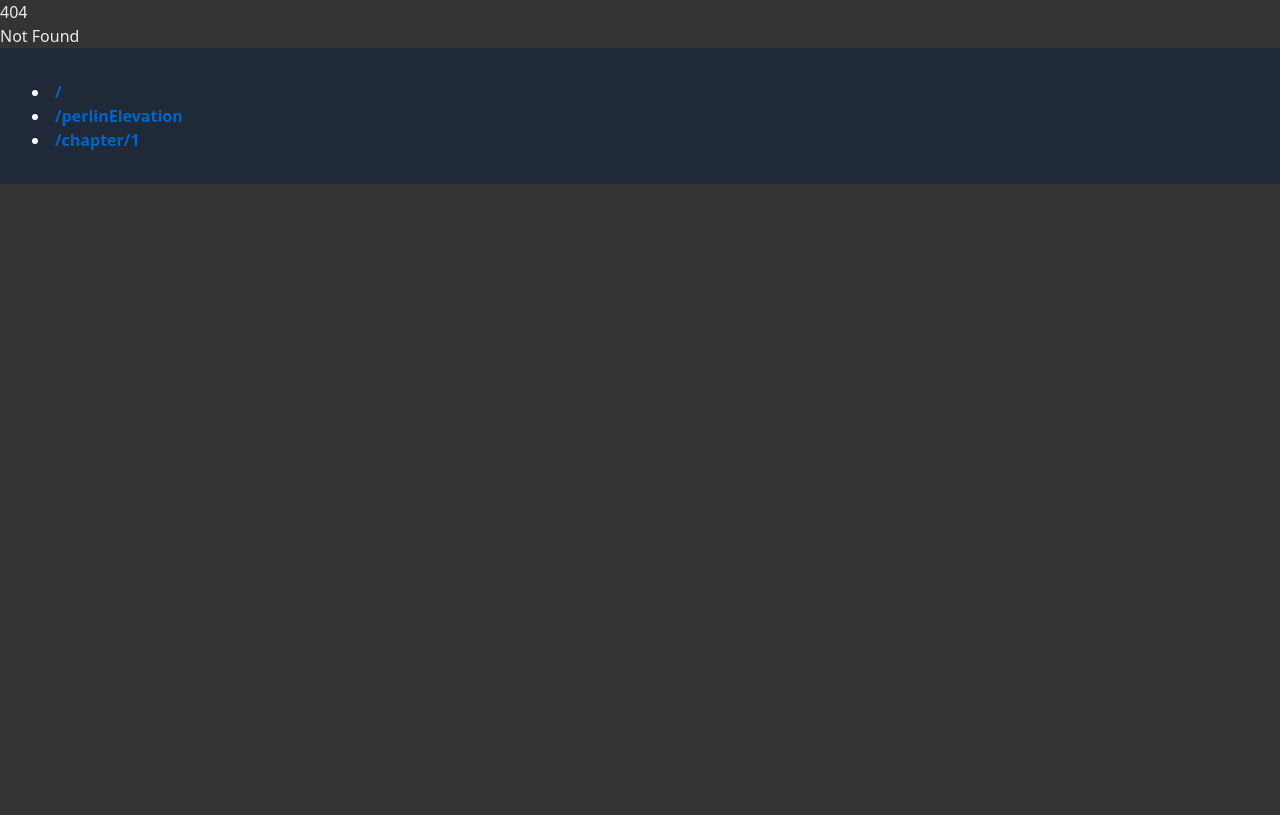
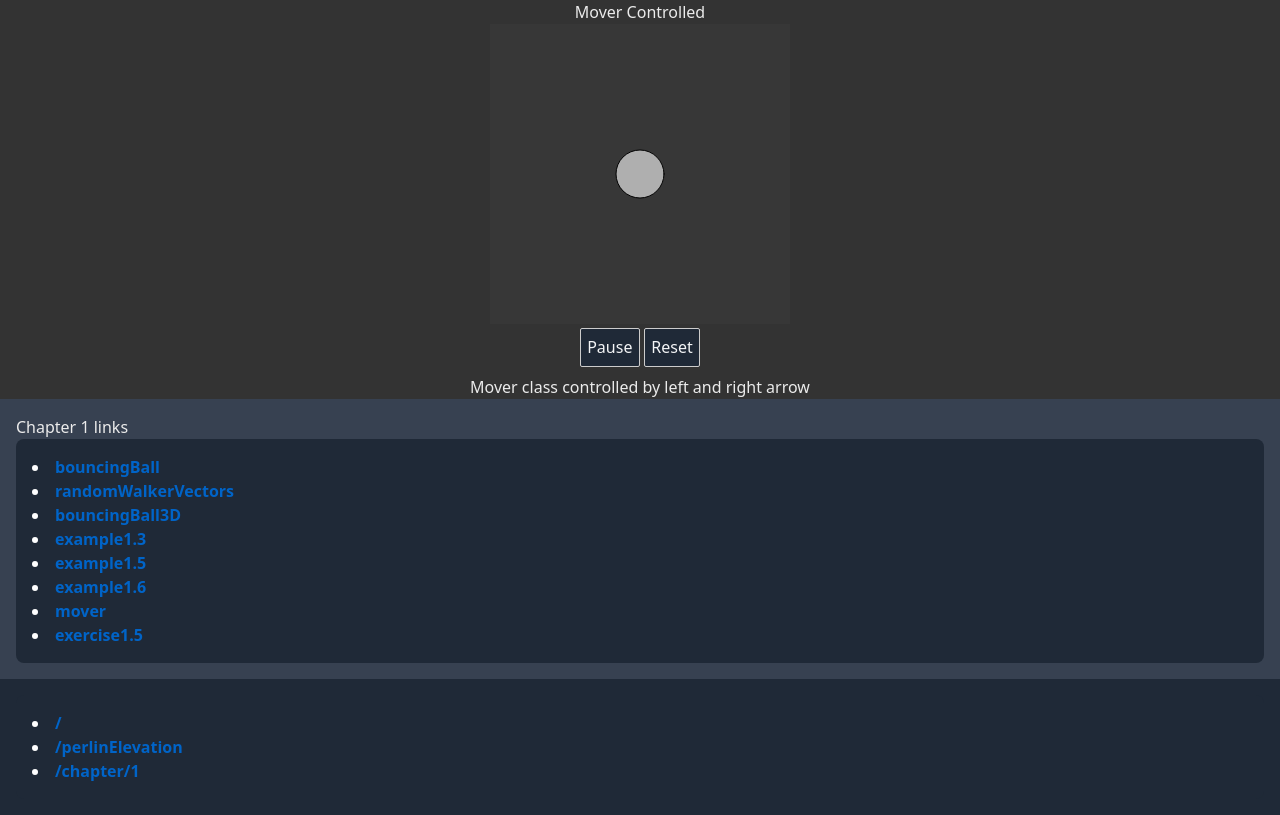
Before and after one commit to nonvenomous/nature-of-code-p5, a SvelteKit app: page /chapter/1/exercise1.5 in a window 1280 px wide. Before the commit this address had no page. Built offline with nearby package versions, Linux system fonts and the light colour scheme.

Commit message:
Add exercise 1.5

```diff
--- a/src/routes/chapter/1/+layout.svelte
+++ b/src/routes/chapter/1/+layout.svelte
@@ -7,6 +7,7 @@
     'example1.5',
     'example1.6',
     'mover',
+    'exercise1.5',
   ] as const;
 </script>
 
--- /dev/null
+++ b/src/routes/chapter/1/exercise1.5/+page.svelte
@@ -0,0 +1,95 @@
+<script lang="ts">
+  import Sketch from '$lib/Sketch.svelte';
+  import p5 from 'p5';
+
+  const canvasWidth = 300;
+  const canvasHeight = 300;
+  const fps = 120;
+
+  class Mover {
+    position: p5.Vector;
+    velocity: p5.Vector;
+    acceleration: p5.Vector;
+    topSpeed: number;
+
+    constructor(p: p5) {
+      this.position = p.createVector(canvasHeight / 2, canvasWidth / 2);
+      this.velocity = p.createVector(0, 0);
+      this.acceleration = p.createVector(0.05, 0);
+      this.topSpeed = 10;
+    }
+
+    update() {
+      if (accerlate === 1) {
+        this.velocity.add(this.acceleration);
+      } else if (accerlate === -1) {
+        this.velocity.sub(this.acceleration);
+      }
+      this.velocity.limit(this.topSpeed);
+      this.position.add(this.velocity);
+    }
+    show(p: p5) {
+      p.stroke(0);
+      p.fill(175);
+      p.circle(this.position.x, this.position.y, 48);
+    }
+    checkEdges() {
+      if (this.position.x > canvasWidth) {
+        this.position.x = 0;
+      } else if (this.position.x < 0) {
+        this.position.x = canvasWidth;
+      }
+
+      if (this.position.y > canvasHeight) {
+        this.position.y = 0;
+      } else if (this.position.y < 0) {
+        this.position.y = canvasHeight;
+      }
+    }
+  }
+  let mover: Mover;
+
+  function sketch(p: p5) {
+    p.setup = () => {
+      p.createCanvas(canvasWidth, canvasHeight);
+      p.frameRate(fps);
+      mover = new Mover(p);
+    };
+
+    p.draw = () => {
+      p.background(55);
+
+      mover.update();
+      mover.checkEdges();
+      mover.show(p);
+    };
+  }
+
+  let accerlate = $state(0);
+  const keyHandler = (e: KeyboardEvent) => {
+    e.preventDefault();
+    if (e.type === 'keyup') {
+      accerlate = 0;
+      return;
+    }
+
+    switch (e.key) {
+      case 'ArrowRight':
+        accerlate = 1;
+        break;
+      case 'ArrowLeft':
+        accerlate = -1;
+        break;
+      default:
+        break;
+    }
+  };
+</script>
+
+<svelte:window onkeydown={keyHandler} onkeyup={keyHandler} />
+
+<h2>Mover Controlled</h2>
+
+<Sketch sketchFunction={sketch} />
+
+<p>Mover class controlled by left and right arrow</p>
```
